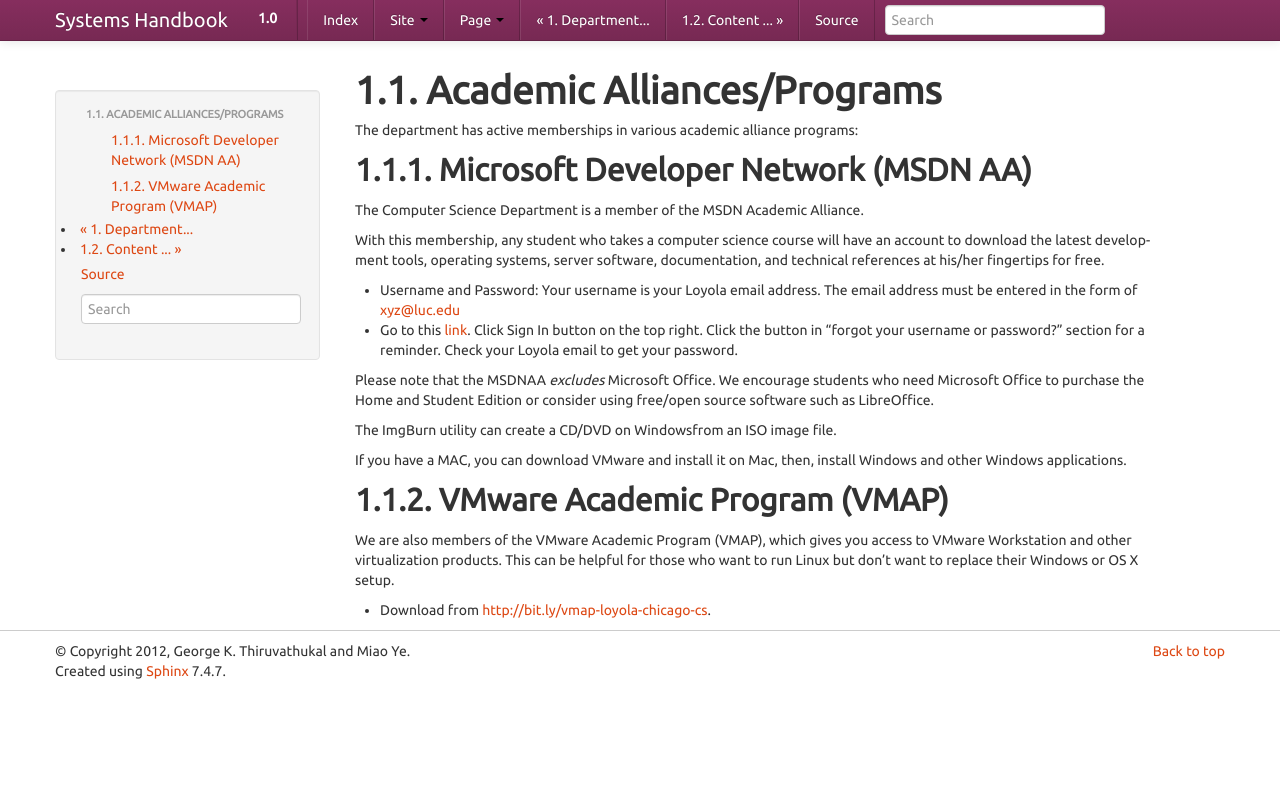
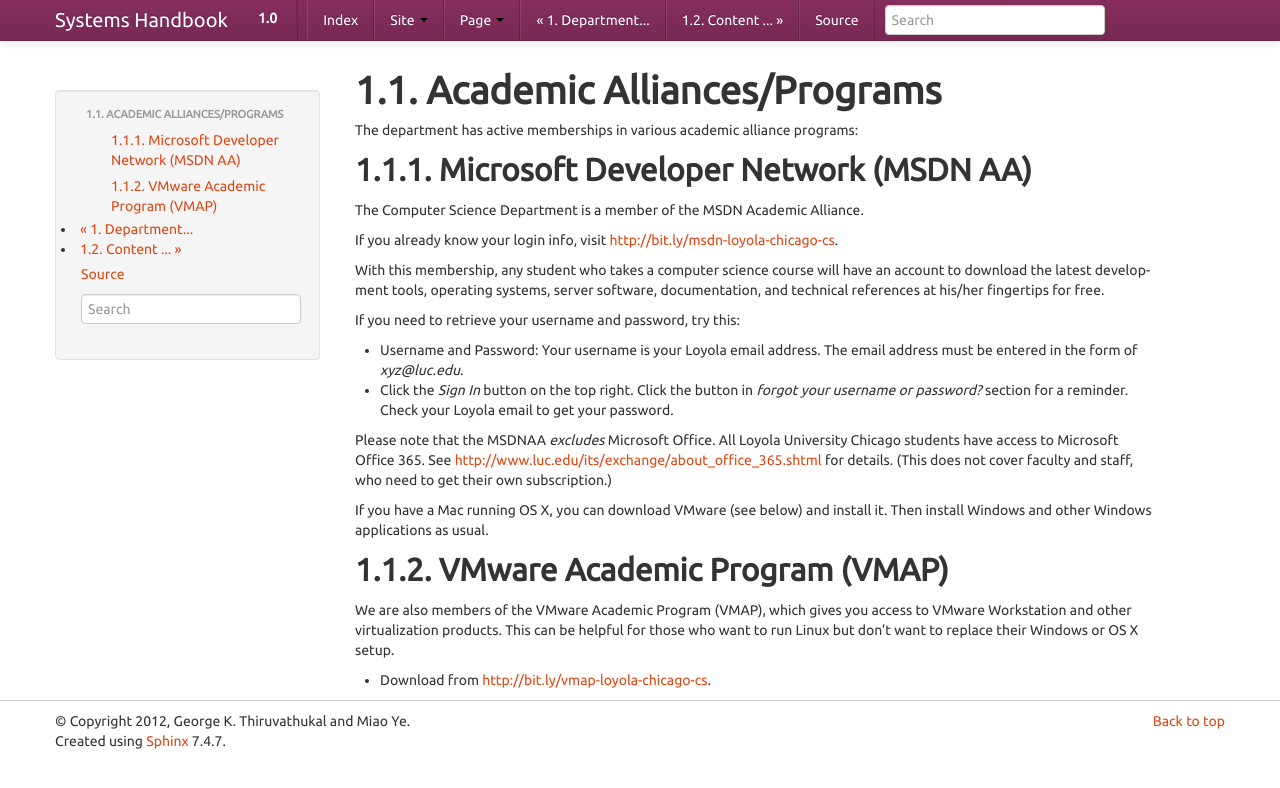
Before and after one commit to LoyolaChicagoCS/syshandbook, a Sphinx documentation site: the page built from source/academic-alliances-programs.rst, in a window 1280 px wide. Shown: the top 788 px of the page. Built offline with Sphinx 7.4.7, drawn with Linux system fonts in a browser that asks for light colours.

Commit message:
updated MSDNAA info
Signed-off-by: George K. Thiruvathukal <gkt@cs.luc.edu>

```diff
--- a/source/academic-alliances-programs.rst
+++ b/source/academic-alliances-programs.rst
@@ -17,31 +17,30 @@
 
 The Computer Science Department is a member of the MSDN Academic Alliance.
 
-With this membership, any student who takes a computer science course will have
-an account to download the latest development tools, operating systems, server
-software, documentation, and technical references at his/her fingertips for
-free.
+If you already know your login info, visit http://bit.ly/msdn-loyola-chicago-cs.
 
-- Username and Password: Your username is your Loyola email
-  address. The email address must be entered in the form of
-  xyz@luc.edu
+With this membership, any student who takes a computer science course will
+have an account to download the latest development tools, operating systems,
+server software, documentation, and technical references at his/her fingertips
+for free.
 
-- Go to this `link <http://e5.onthehub.com/WebStore/ProductsByMajorVersionList.aspx?ws=afe1b6ef-7d9b-e011-969d-0030487d8897&vsro=8/>`_.
-  Click Sign In button on the top right. Click the button in "forgot your
-  username or password?" section for a reminder. Check your Loyola email
+If you need to retrieve your username and password, try this:
+
+- Username and Password: Your username is your Loyola email address. The
+  email address must be entered in the form of *xyz@luc.edu*.
+
+- Click the *Sign In* button on the top right. Click the button in *forgot your
+  username or password?* section for a reminder. Check your Loyola email
   to get your password.
 
-.. todo::
-   Copy some other information from Miao's pages.
+Please note that the MSDNAA *excludes* Microsoft Office.
+All Loyola University Chicago students have access to Microsoft Office 365.
+See http://www.luc.edu/its/exchange/about_office_365.shtml for details.
+(This does not cover faculty and staff, who need to get their own
+subscription.)
 
-Please note that the MSDNAA *excludes* Microsoft Office. We encourage students
-who need Microsoft Office to purchase the Home and Student Edition or consider
-using free/open source software such as LibreOffice.
-
-The ImgBurn utility can create a CD/DVD on Windowsfrom an ISO image file.
-
-If you have a MAC, you can download VMware and install it on Mac, then, install
-Windows and other Windows applications.
+If you have a Mac running OS X, you can download VMware (see below) and install it.
+Then install Windows and other Windows applications as usual.
 
 .. index::
    pair: academic alliances; VMware
```
